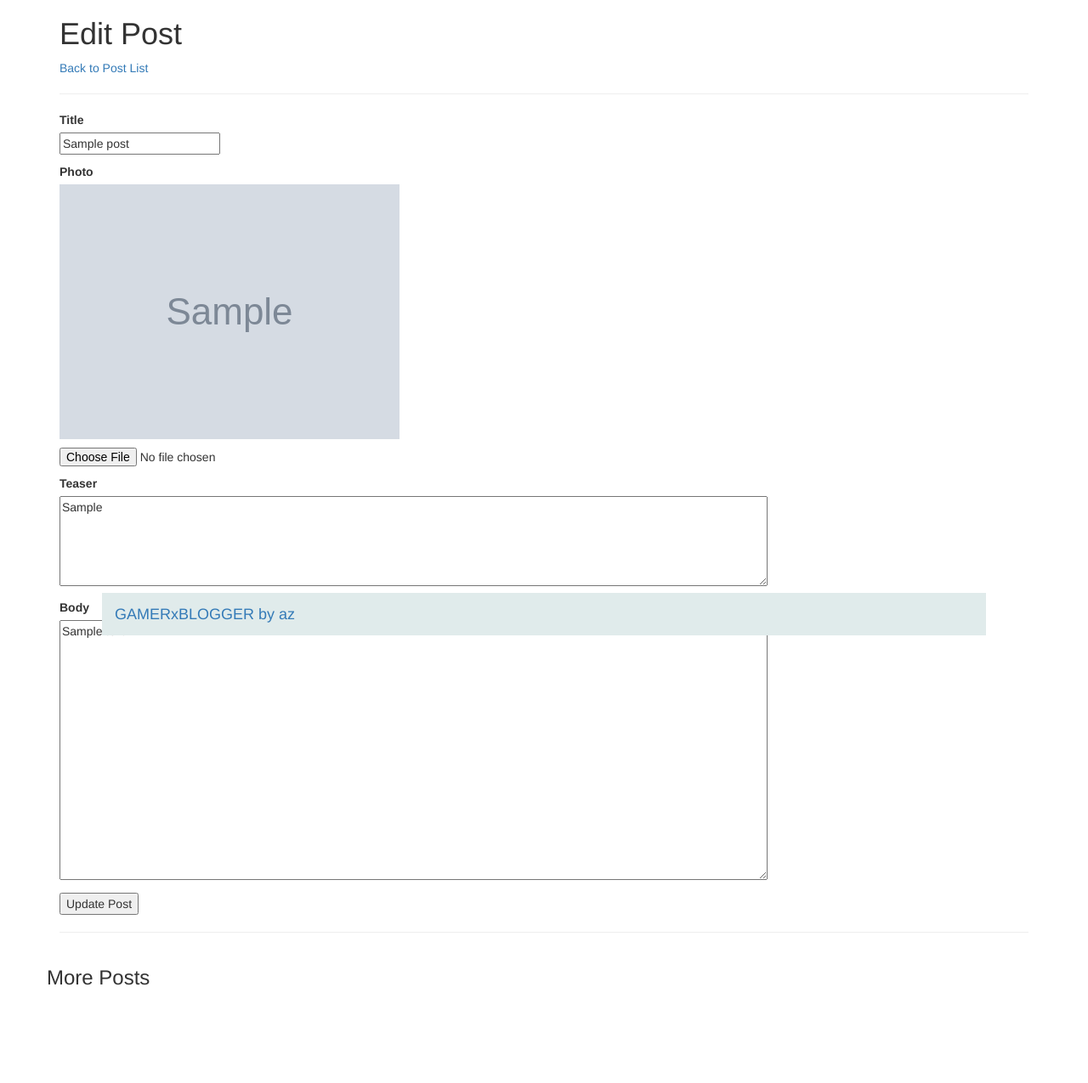
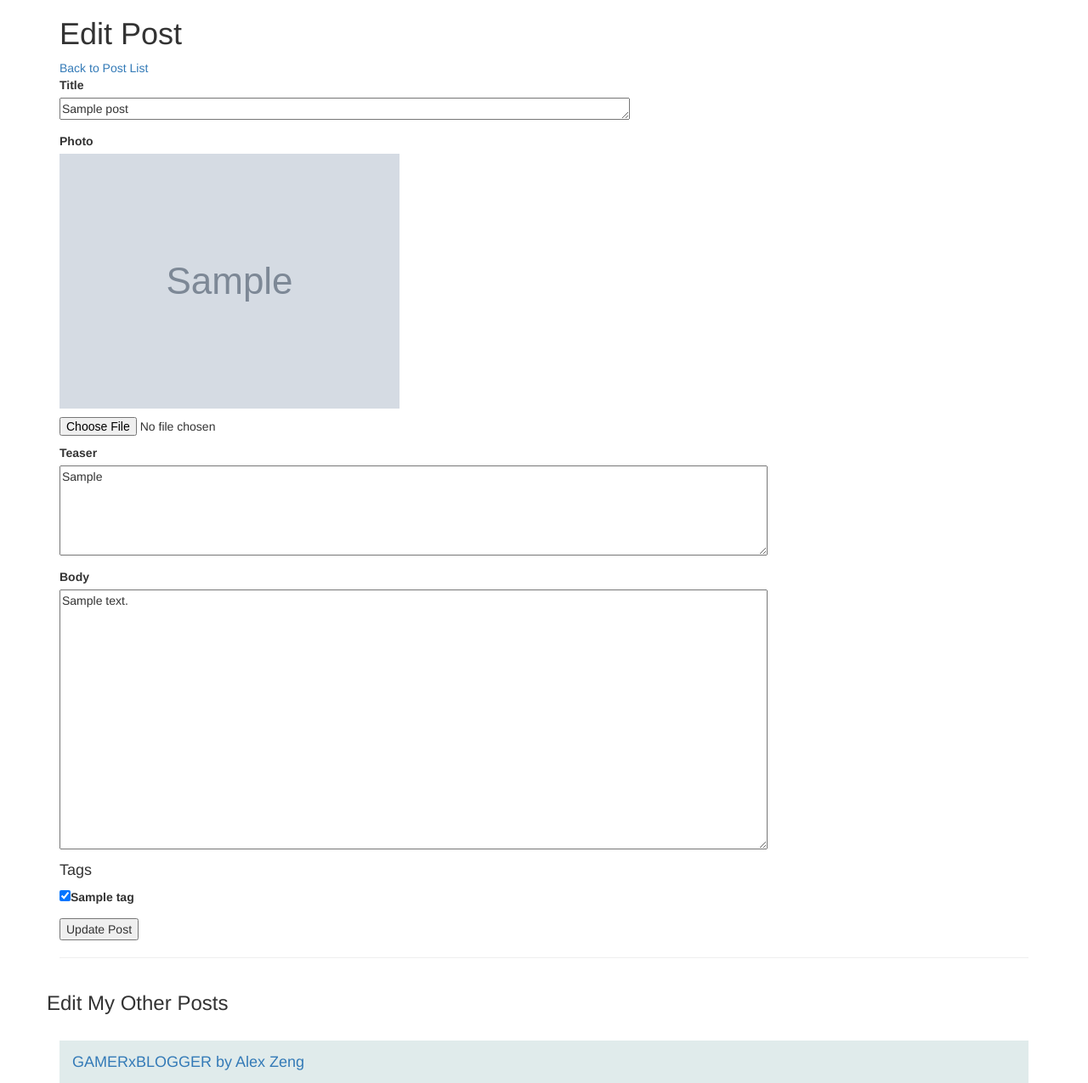
Before and after one commit to newtypealex/gamernetwork, a Rails app: page /posts/1/edit in a window 1280 px wide. Shown: the part 52-1327 px from the top of the page at 85% size. Before the commit the page ends 1212 px from the top, so only its background shows below. Run offline with Rails 7, Linux system fonts and the light colour scheme; a user stored in the database is signed in; tables that the repository leaves empty hold one stand-in row (values such as "Sample post"); grey boxes marked "Sample" are stand-in pictures; style sheets or scripts are compiled from the project's sources; parts of the project's set-up code (start-up, migrations or seed data) failed here and were passed over; some libraries are stand-ins or nearby versions.

Commit message:
implement post tagging and css update

```diff
--- a/app/assets/stylesheets/custom.css.scss
+++ b/app/assets/stylesheets/custom.css.scss
@@ -3,9 +3,8 @@
 @import "bootstrap";
 
 
-
 .container{
-  margin-bottom: 70px;
+  margin-bottom: 0px;
 }
 
 .navbar-default {
@@ -14,11 +13,11 @@
 }
 
 #footer {
-    position:fixed;
+  // position:fixed;
   height:50px;
   background-color:#e0ebeb;
   bottom:0px;
-    margin-bottom:0px;
+  margin-top:20px;
   left:120px;
   right:120px;
 }
@@ -39,6 +38,11 @@
   padding: 5px;
 }
 
+.post img{
+  display: block;
+  margin: 0 auto
+}
+
 
 .game{
   display: inline-block;
@@ -50,6 +54,11 @@
   border-style: solid;
   border-color: #b3ffec;
   padding: 5px;
+}
+
+.game img{
+  display: block;
+  margin: 0 auto
 }
 
 
@@ -65,6 +74,11 @@
   padding: 5px;
 }
 
+.platform img{
+  display: block;
+  margin: 0 auto
+}
+
 .developer{
   display: inline-block;
   // width: 400px;
@@ -76,3 +90,8 @@
   border-color: #b3ffec;
   padding: 5px;
 }
+
+.developer img{
+  display: block;
+  margin: 0 auto
+}
--- a/app/controllers/posts_controller.rb
+++ b/app/controllers/posts_controller.rb
@@ -31,10 +31,10 @@
     @post = Post.new
   end
 
-
   def edit
+    @user = User.find(current_user.id)
     @post = Post.find(params[:id])
-    @posts = Post.all_except(params[:id]).order(created_at: :desc)
+    @posts = @user.posts.all_except(params[:id]).order(created_at: :desc)
 
   end
 
@@ -57,7 +57,7 @@
   private
 
   def post_params
-    params.require(:post).permit(:title, :body, :user_id, :teaser, :photo)
+    params.require(:post).permit(:title, :body, :user_id, :teaser, :photo, :tag_ids=>[])
   end
 
 end
--- a/app/models/post.rb
+++ b/app/models/post.rb
@@ -1,11 +1,24 @@
 class Post < ActiveRecord::Base
   belongs_to :user
   has_many :comments
+
+  has_many :post_tags
+  has_many :tags, through: :post_tags
+
   has_attached_file :photo, styles: { large: "600x600>", medium: "300x300>", thumb: "100x100>", small: "32x32>" }, default_url: "/images/:style/missing.png"
   validates_attachment_content_type :photo, content_type: /\Aimage\/.*\Z/
 
-def self.all_except(post)
-  where.not(id: post)
-end
+  def self.all_except(post)
+    where.not(id: post)
+  end
+
+
+  def self.search(term)
+    if term
+      self.where("tag.name LIKE ?", "%#{term}%")
+    else
+      self.all
+    end
+  end
 
 end
--- a/app/models/post_tag.rb
+++ b/app/models/post_tag.rb
@@ -1,2 +1,4 @@
 class PostTag < ActiveRecord::Base
+  belongs_to :post
+  belongs_to :tag
 end
--- a/app/models/tag.rb
+++ b/app/models/tag.rb
@@ -1,3 +1,4 @@
 class Tag < ActiveRecord::Base
-  belongs_to :post
+  has_many :post_tags
+  has_many :posts, through: :post_tags
 end
--- a/app/views/layouts/application.html.erb
+++ b/app/views/layouts/application.html.erb
@@ -47,7 +47,7 @@
     </div>
     <%= yield %>
     <footer id="footer">
-      <a class="navbar-brand" href="<%= root_path %>">GAMERxBLOGGER<span> by az</span></a>
+      <a class="navbar-brand" href="<%= root_path %>">GAMERxBLOGGER<span> by Alex Zeng</span></a>
     </footer>
   </div>
 </body>
--- a/app/views/posts/_form.html.erb
+++ b/app/views/posts/_form.html.erb
@@ -1,4 +1,3 @@
-<hr/>
 <%= form_for @post, html: { multipart: true } do |f| %>
 
 <% if @post.errors.any? %>
@@ -9,7 +8,7 @@
 
 <p>
 <%= f.label :title %><br>
-<%= f.text_field :title %>
+<%= f.text_area :title, cols: "80", rows:"1" %>
 </p>
 
 <%= f.label :photo %><br>
@@ -30,6 +29,11 @@
 <%= f.text_area :body, cols: "100", rows: "15" %>
 </p>
 
+<h4>Tags</h4>
+  <p>
+  <%= collection_check_boxes(:post, :tag_ids, Tag.all, :id, :name)%>
+  </p>
+
 
 <%= f.hidden_field :user_id, value: current_user.id %>
 
--- a/app/views/posts/edit.html.erb
+++ b/app/views/posts/edit.html.erb
@@ -4,10 +4,11 @@
 
 <%= render 'form' %>
 
+
 <div class="row">
-    <h3>More Posts</h3>
+    <h3>Edit My Other Posts</h3>
   <% @posts.each do |post| %>
-    <div class="col-md-4" >
+    <div class="col-md-4 post" >
       <%= link_to post_path(post) do %>
       <div>
       <h4><%= post.title %></h4>
--- a/app/views/posts/show.html.erb
+++ b/app/views/posts/show.html.erb
@@ -4,6 +4,11 @@
     <h1><%= @post.title %></h1>
     <p><%= image_tag @post.photo.url(:large), class: "" %></p>
     <p><%= @post.body %></p>
+
+    <p>Tags:<% @post.tags.each do |tag| %>
+    <strong><%= tag.name %></strong>
+  <% end %></p>
+
     <p><strong>by: </strong><%= @post.user.email %></p>
 
   <% if @post.user == current_user %>
```
Also changed, not shown: 5 other files. Lines whose indentation alone changed are shown as unchanged.
